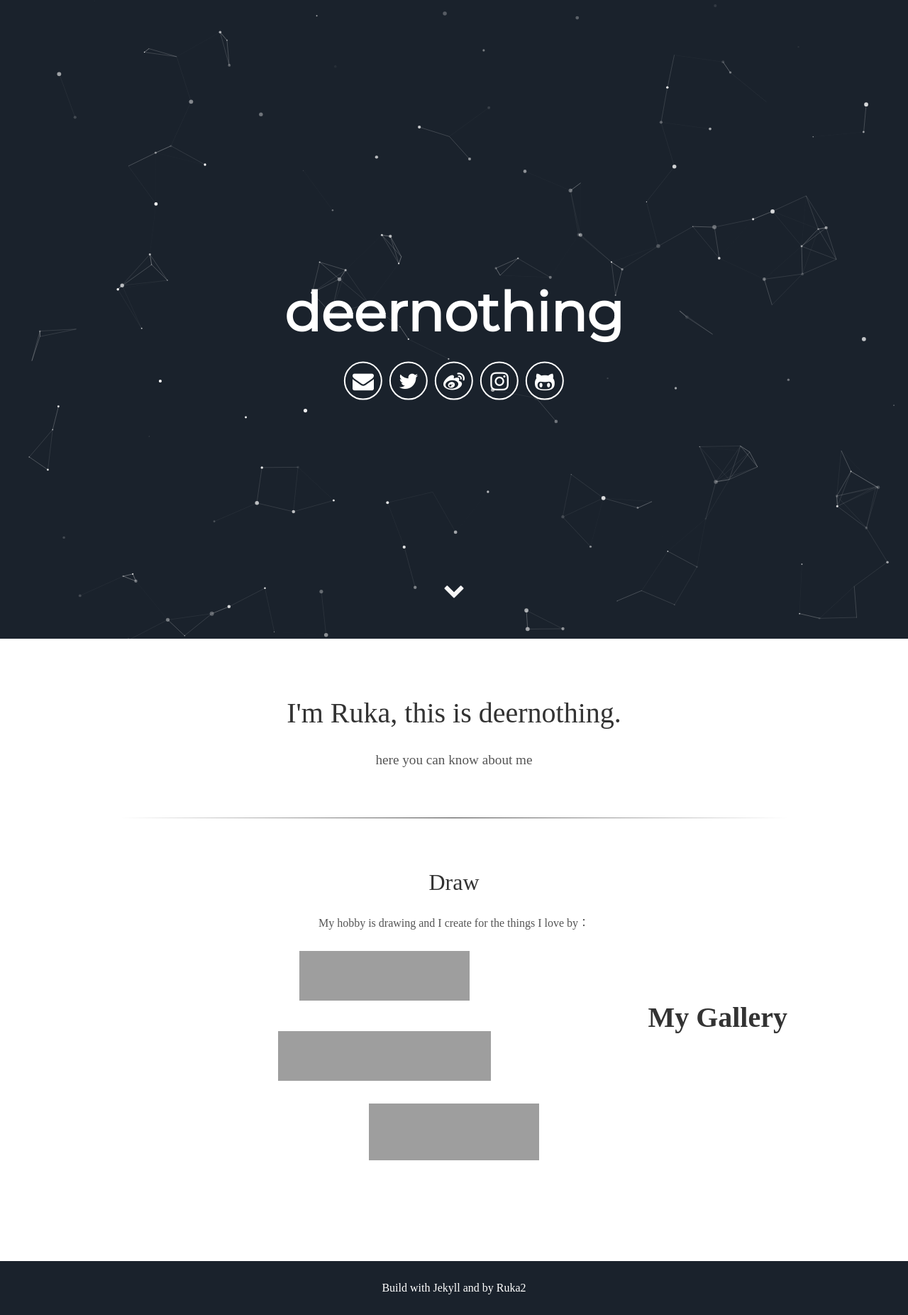
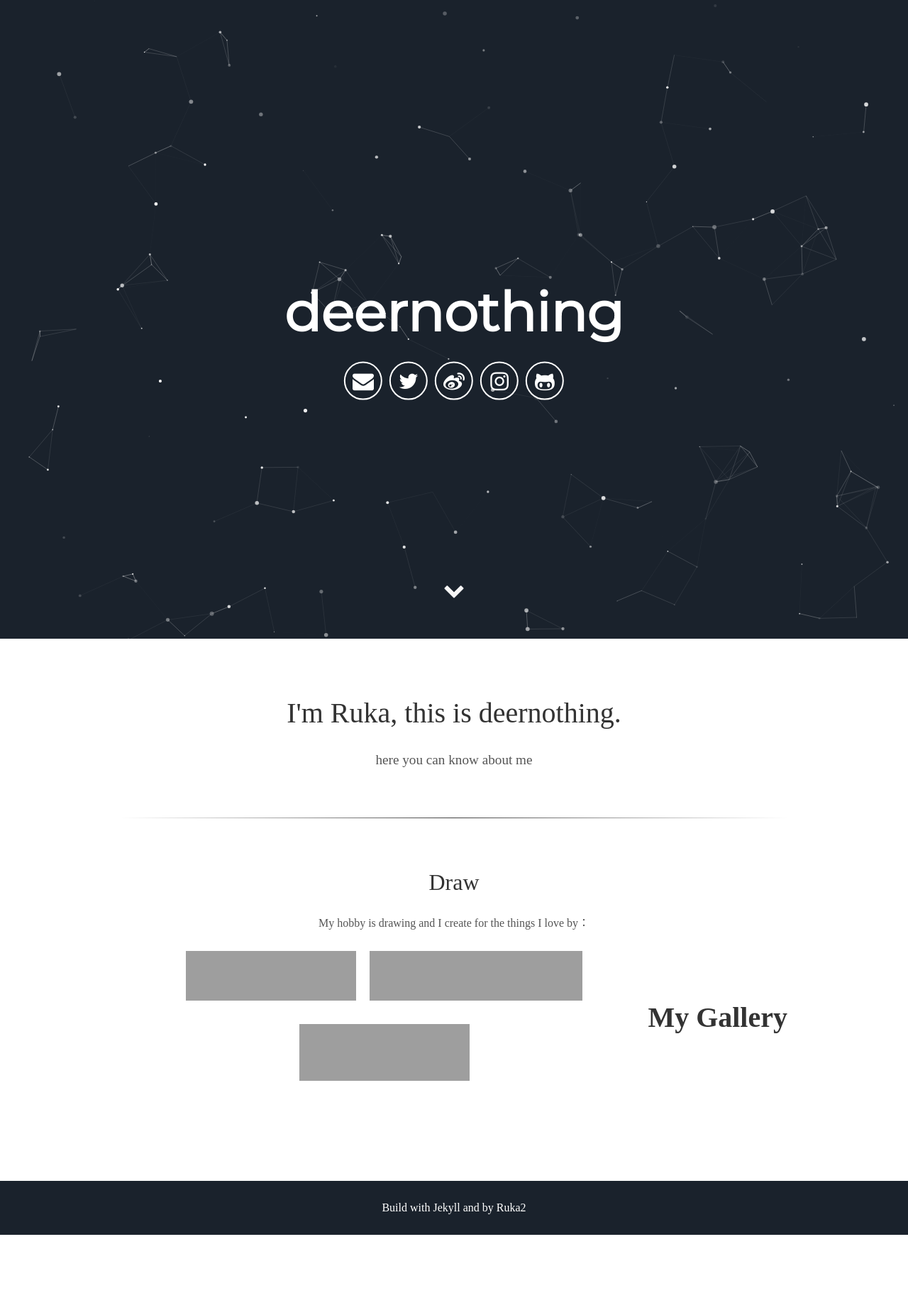
Before and after one commit to Ruka2/deernothing, a Jekyll site: the page built from index.html, in a window 1280 px wide. Shown: the whole page at 71% size. Built offline with Jekyll 4.4.1, drawn with Linux system fonts in a browser that asks for light colours; some web fonts are replaced; after the commit the page ends 1740 px from its top, so only the background shows below that; grey boxes are pictures that could not be loaded.

Commit message:
Update about.html

```diff
--- a/_includes/about.html
+++ b/_includes/about.html
@@ -11,9 +11,9 @@
         <a href="https://www.pixiv.net/users/50395430"><h1 style="float: right;">  <strong> My Gallery</strong>  </h1></a>
       </div>
       <div>
-        <div><img src="https://www.clipstudio.net/view/img/jp/common/logo_black.png" width="240" height="70" alt="clipstudio"/></div>
-        <div><img src="https://www.systemax.jp/image/sai_logo.jpg" width="300" height="70" alt="SAI2" /></div>
-        <div><img src="https://www.pngitem.com/pimgs/m/4-42212_adobe-photoshop-logo-adobe-systems-coreldraw-photography-transparent.png" width="240" height="80" alt="photoshop"/></div>
+        <d><img src="https://www.clipstudio.net/view/img/jp/common/logo_black.png" width="240" height="70" alt="clipstudio"/></d>
+        <d><img src="https://www.systemax.jp/image/sai_logo.jpg" width="300" height="70" alt="SAI2" /></d>
+        <d><img src="https://www.pngitem.com/pimgs/m/4-42212_adobe-photoshop-logo-adobe-systems-coreldraw-photography-transparent.png" width="240" height="80" alt="photoshop"/></d>
       </div>
 
     </div>
```
